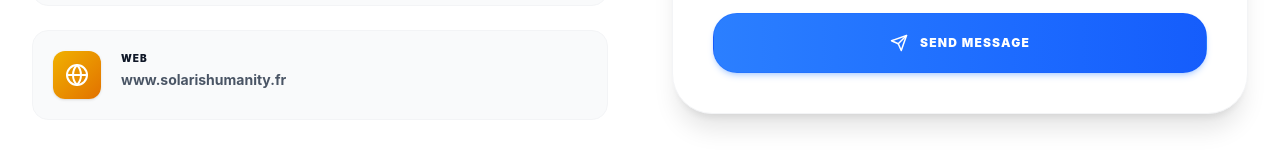
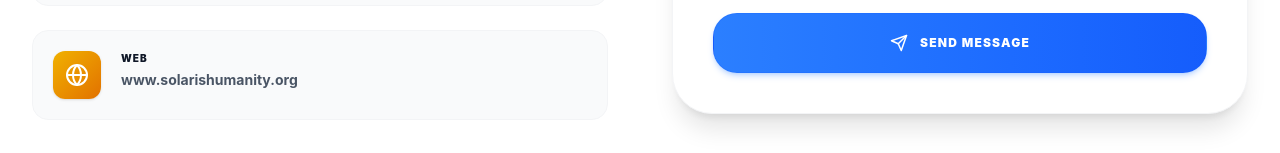
Before and after one commit to 7even5iv/solarishumanity, a React (Vite) app: page /Contact in a window 1280 px wide. Shown: the part 799-952 px from the top of the page. Built offline with nearby package versions, Linux system fonts and the light colour scheme.

Commit message:
:Mise à jour 15

```diff
--- a/src/sections/Contact.tsx
+++ b/src/sections/Contact.tsx
@@ -54,7 +54,7 @@ const Contact: React.FC = () => {
     {
       icon: <Globe size={24} />,
       title: "Web",
-      content: "www.solarishumanity.fr",
+      content: "www.solarishumanity.org",
       link: "https://www.solarishumanity.org",
       gradient: "from-yellow-500 to-amber-600"
     }
```
